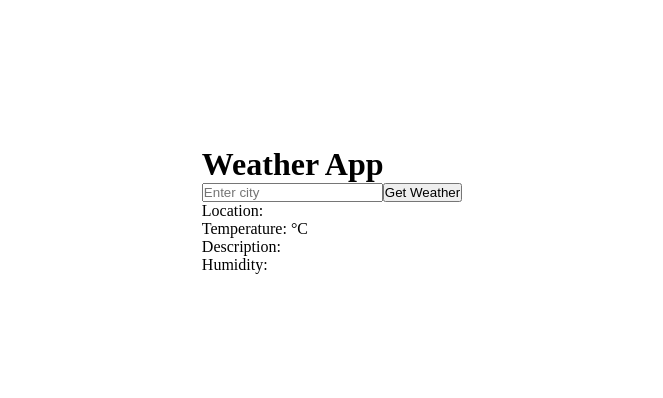
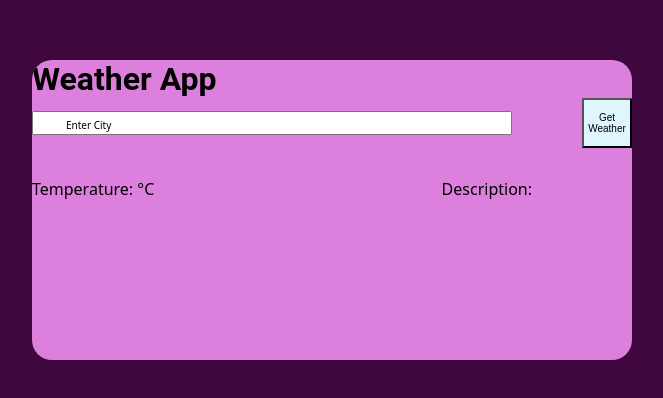
Before and after one commit to rudranil08/CODING.VSC, a plain HTML site: page index.html in a window 1280 px wide. Shown: the part 190-588 px from the top of the page, without its empty margins (308-971 px from the left). Drawn offline with Linux system fonts and the light colour scheme.

Commit message:
Weather app Updated v 1.0

```diff
--- a/getWeather.js
+++ b/getWeather.js
@@ -1,10 +1,9 @@
 async function getWeather() {
   const apiKey = 'aa74796b476012b61a3c231e2eccf2c7';
   const city = document.getElementById('cityInput').value;
-  const locationElement = document.getElementById('location');
   const temperatureElement = document.getElementById('temperature');
   const descriptionElement = document.getElementById('description');
-  const humidityElement = document.getElementById('Humidity');
+
 
   const apiUrl = `https://api.openweathermap.org/data/2.5/weather?q=${city}&units=metric&appid=${apiKey}`
 
@@ -17,14 +16,13 @@ async function getWeather() {
     }
 
     const data = await response.json();
-    locationElement.textContent = data.name;
     temperatureElement.textContent = data.main.temp;
     descriptionElement.textContent = data.weather[0].description;
   } catch (error) {
     console.log('Error fetching weather data:', error);
-    locationElement.textContent = '';
     temperatureElement.textContent = '';
-    descriptionElement.textContent = 'City not found';
+    descriptionElement.textContent = '';
+
   }
 
 }
--- a/index.html
+++ b/index.html
@@ -13,10 +13,8 @@
       <button onclick="getWeather()">Get Weather</button>
     </div>
     <div class="weather-info">
-      <p>Location: <span id="location"></span></p>
       <p>Temperature: <span id="temperature"></span>°C</p>
       <p>Description: <span id="description"></span></p>
-      <p>Humidity: <span id="humidity"></span></p>
   </div>
 
   <script src="getWeather.js"></script>
--- a/styles.css
+++ b/styles.css
@@ -11,13 +11,80 @@ body{
     display: flex;
     align-items: center;
     justify-content: center;
-    background: #fff;
+    background: #3e083e;
 }
-/* -\; */
+.weather-info{
+    width: 30;
+    display: flex;
+    justify-content: space-between;
+    margin-top: 30px;
+    margin-right: 100px;
+    font-family: system-ui, -apple-system, BlinkMacSystemFont, 'Segoe UI', Roboto, Oxygen, Ubuntu, Cantarell, 'Open Sans', 'Helvetica Neue', sans-serif;
+
+}
+.weather-container{
+    position: relative;
+    width: 600px;
+    height: 300px;
+    background: #dd80dd;
+    padding: 30px,35px;
+    overflow: hidden;
+    border-radius: 20px;
+    font-family: roboto;
+    transition: 0.7s ease-out;
+}
 .search{
-    width: 100;
+    width: 50;
     height: min-content;
     display: flex;
     align-items: center;
-    justify-content:center ;
+    justify-content:space-between ;
+
 }
+.search input{
+    color: rgb(0, 0, 0);
+    width: 80%;
+    font-size: 15px;
+    text-transform: uppercase;
+    font-family: system-ui, -apple-system, BlinkMacSystemFont, 'Segoe UI', Roboto, Oxygen, Ubuntu, Cantarell, 'Open Sans', 'Helvetica Neue', sans-serif;
+    padding-left: 32px;
+
+}
+
+.search input::placeholder{
+    font-size: 10px;
+    font-weight: 500;
+    color: black;
+    text-transform: capitalize;
+
+}
+
+.search button{
+    cursor: pointer;
+    width: 50px;
+    height: 50px;
+    color: black;
+    background: #dff6ff;
+    font-size: 10px;
+    transition: 0.7s ease;
+
+}
+.search button:hover{
+    color: #fff;
+    background:#3e083e ;
+}
+.search i{
+    position: absolute;
+    color: #3e083e;
+
+}
+.weather-info .temparature{
+    position: relative;
+    color: #3e083e;
+    font-size: 4rem;
+    font-weight: 800;
+    margin-top: 30px;
+    margin-left: -16px;
+
+
+}
```
